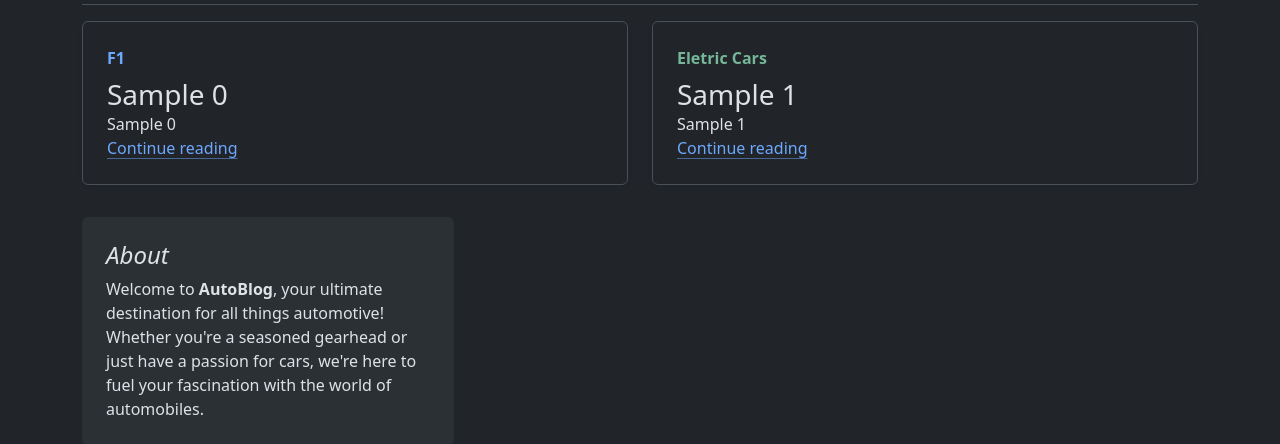
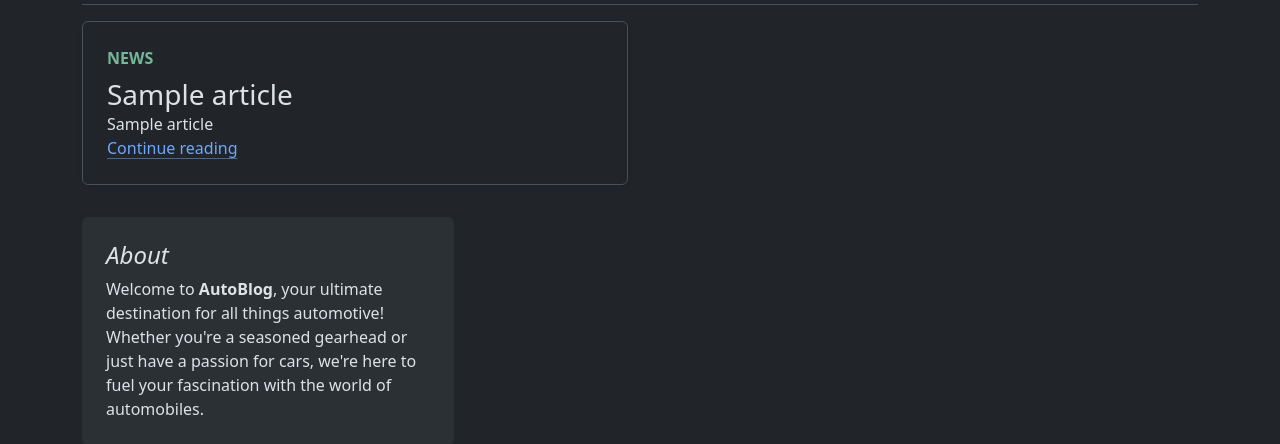
Before and after one commit to ViniCrK/blog-project, a Django app: template article/templates/index.html in a window 1280 px wide. Shown: the part 111-555 px from the top of the page. Run offline with Django 5.2, Linux system fonts and the light colour scheme; the template is opened without the code that fills it: most values are stand-ins (such as "Sample title", 1, 10 or a date in 2020); some libraries are stand-ins or nearby versions.

Commit message:
Removed a card from the articles page so I could use a for method and link each card to its respective article

```diff
--- a/article/templates/index.html
+++ b/article/templates/index.html
@@ -5,13 +5,15 @@
 {% block content %}
 <main class="container">
     <div class="row mb-2">
+        {% for article in articles %}
         <div class="col-md-6">
             <div class="row g-0 border rounded overflow-hidden flex-md-row mb-4 shadow-sm h-md-250 position-relative">
                 <div class="col p-4 d-flex flex-column position-static">
-                    <strong class="d-inline-block mb-2 text-primary-emphasis">F1</strong>
-                    <h3 class="mb-0">{{articles.0.title}}</h3>
-                    <p class="card-text mb-auto">{{articles.0.subtitle}}</p>
-                    <a href="#" class="icon-link gap-1 icon-link-hover stretched-link">
+                    <strong class="d-inline-block mb-2 text-success-emphasis">NEWS</strong>
+                    <h3 class="mb-0">{{article.title}}</h3>
+                    <p class="card-text mb-auto">{{article.subtitle}}</p>
+                    <a href="{% url 'detail_article' article.id %}"
+                        class="icon-link gap-1 icon-link-hover stretched-link">
                         Continue reading
                         <svg class="bi">
                             <use xlink:href="#chevron-right"></use>
@@ -20,22 +22,7 @@
                 </div>
             </div>
         </div>
-        <div class="col-md-6">
-            <div class="row g-0 border rounded overflow-hidden flex-md-row mb-4 shadow-sm h-md-250 position-relative">
-                <div class="col p-4 d-flex flex-column position-static">
-                    <strong class="d-inline-block mb-2 text-success-emphasis">Eletric Cars</strong>
-                    <h3 class="mb-0">{{articles.1.title}}</h3>
-                    <p class="mb-auto">{{articles.1.subtitle}}</p>
-                    <a href="#" class="icon-link gap-1 icon-link-hover stretched-link">
-                        Continue reading
-                        <svg class="bi">
-                            <use xlink:href="#chevron-right"></use>
-                        </svg>
-                    </a>
-                </div>
-
-            </div>
-        </div>
+        {% endfor %}
     </div>
 
     <div class="col-md-4">
```
